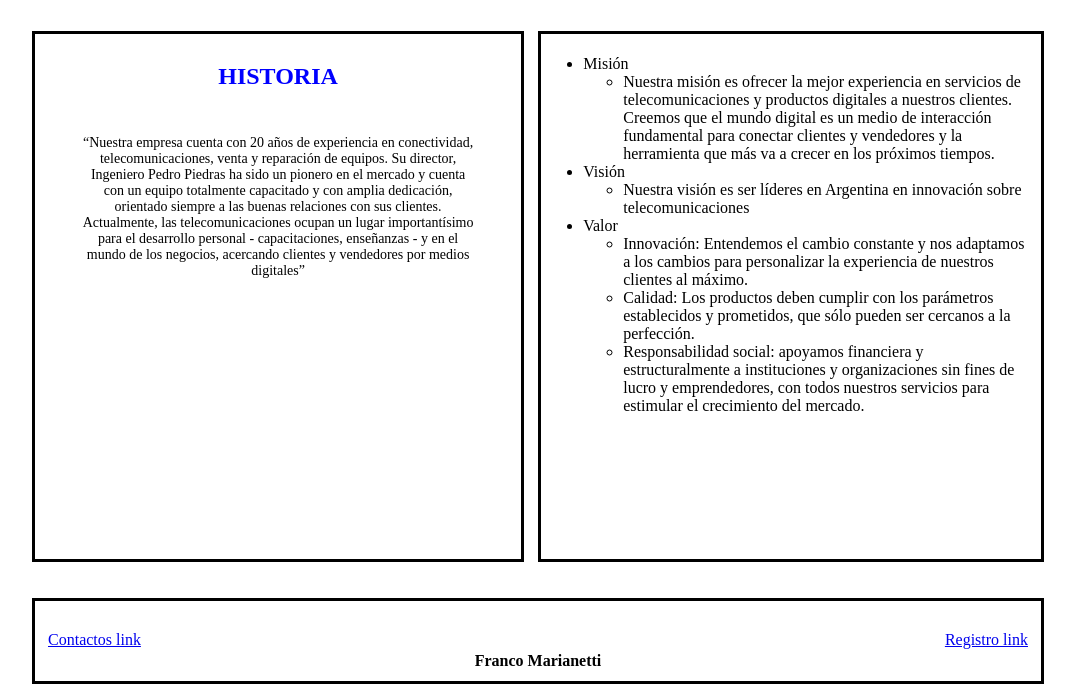
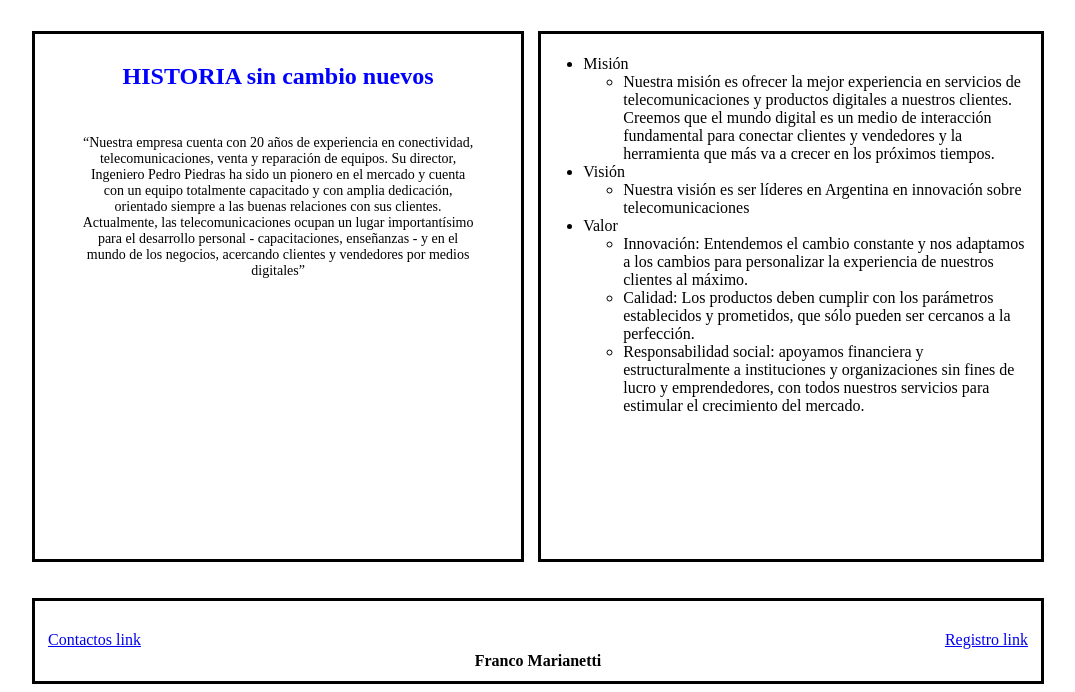
Before and after one commit to Q-ko/Empresa, a plain HTML site: page index.html in a window 1280 px wide. Shown: the part 143-835 px from the top of the page, without its empty margins (102-1177 px from the left). Drawn offline with Linux system fonts and the light colour scheme.

Commit message:
nuevo cambio en develop

```diff
--- a/index.html
+++ b/index.html
@@ -40,7 +40,7 @@
 
         <main>
         <div class="bloque-izq">
-            <h3>HISTORIA</h3>
+            <h3>HISTORIA sin cambio nuevos</h3>
 
             <div class="historia">
                 <p>“Nuestra empresa cuenta con 20 años de experiencia en conectividad, telecomunicaciones, venta y reparación de equipos.
```
